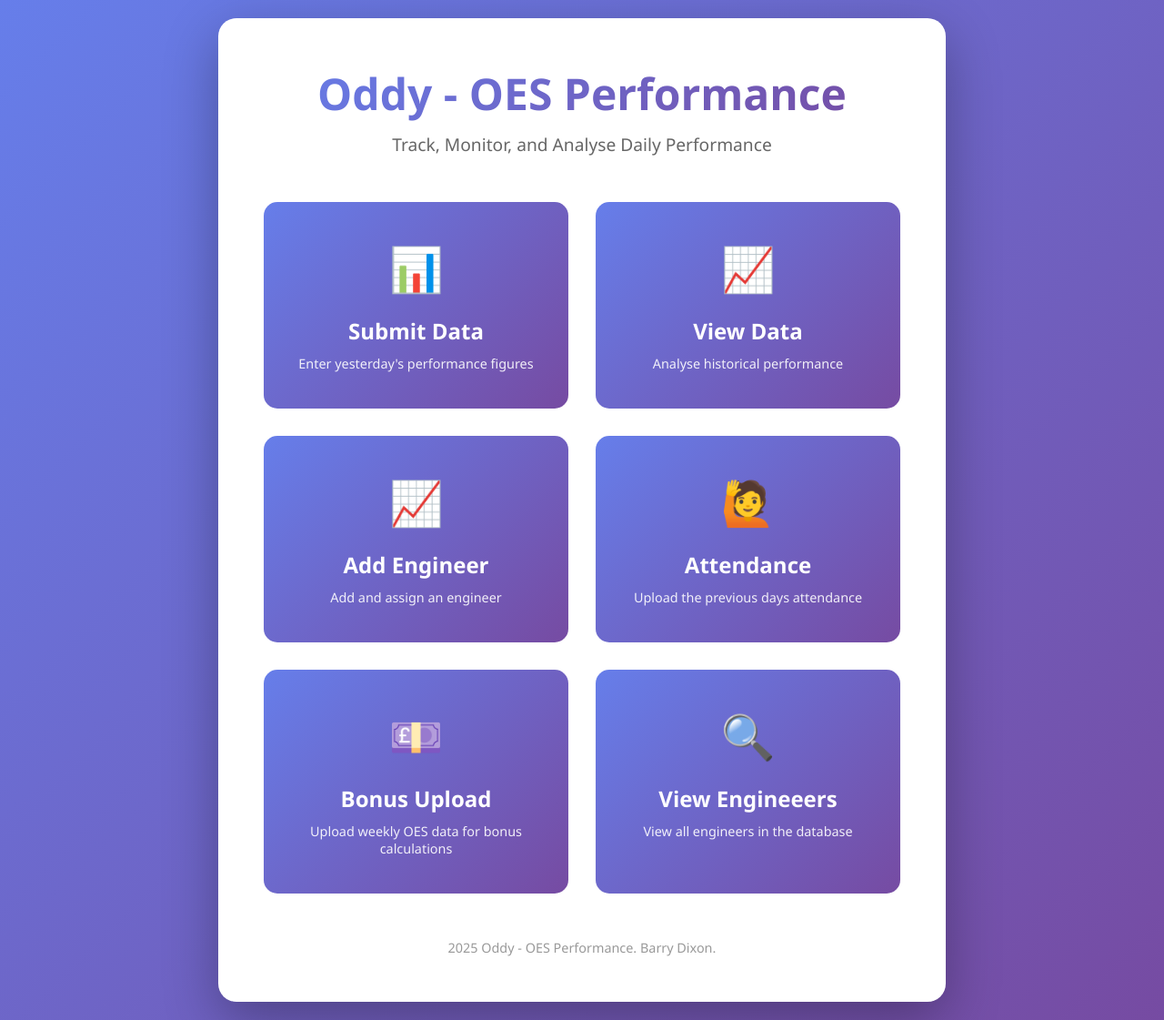
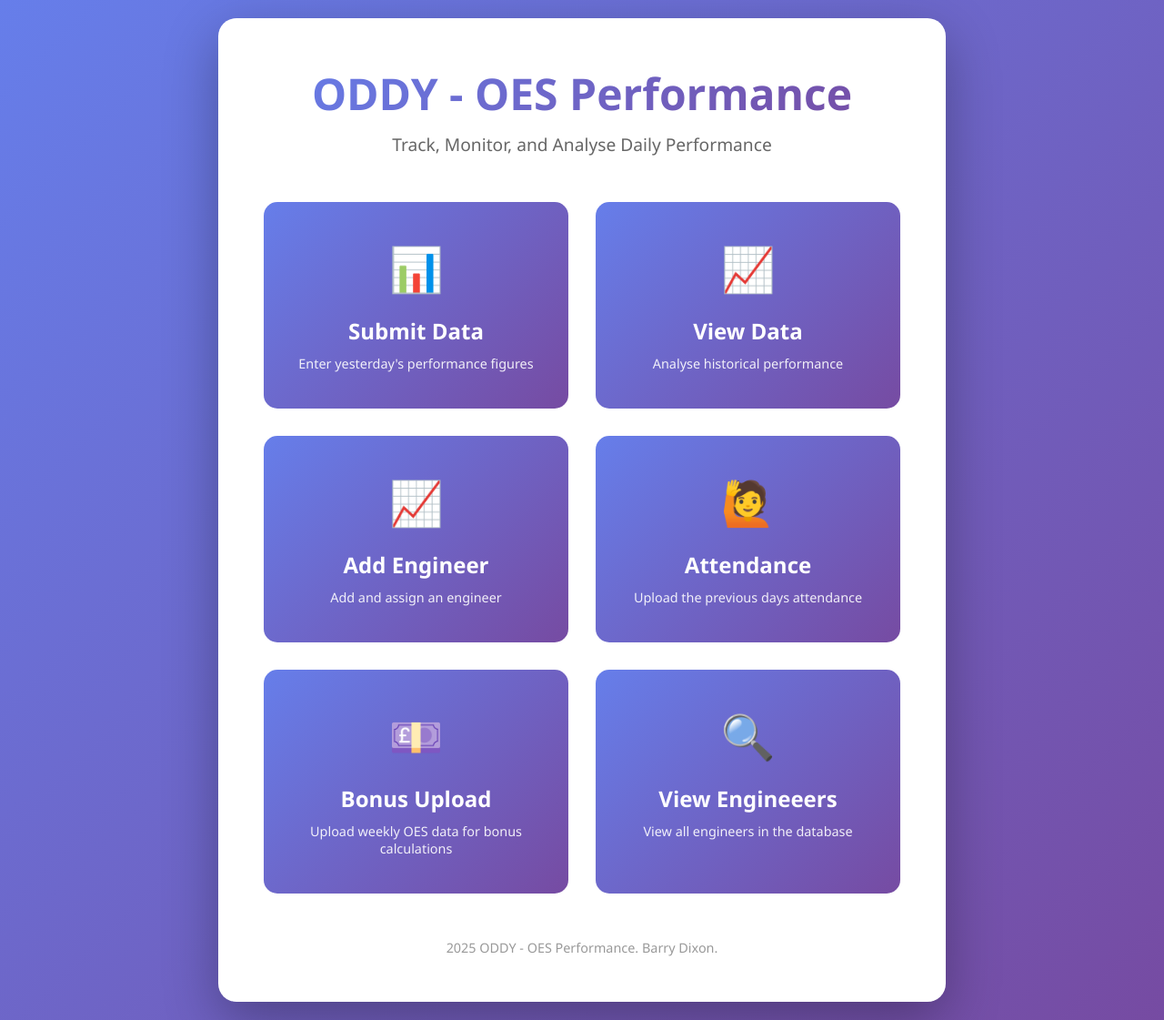
Before and after one commit to meteringbooking-cmd/OESPerformance, a plain HTML site: page index.html in a window 1280 px wide. Shown: the whole page at 91% size. Drawn offline with Linux system fonts and the light colour scheme.

Commit message:
Correct title and branding capitalization in index.html

```diff
--- a/index.html
+++ b/index.html
@@ -3,7 +3,7 @@
 <head>
     <meta charset="UTF-8">
     <meta name="viewport" content="width=device-width, initial-scale=1.0">
-    <title>Oddy - OES Performance</title>
+    <title>ODDY - OES Performance</title>
     <style>
         * {
             margin: 0;
@@ -108,7 +108,7 @@
 </head>
 <body>
     <div class="container">
-        <div class="logo">Oddy - OES Performance</div>
+        <div class="logo">ODDY - OES Performance</div>
         <div class="tagline">Track, Monitor, and Analyse Daily Performance</div>
 
         <div class="nav-cards">
@@ -151,7 +151,7 @@
         </div>
 
         <div class="footer">
-            2025 Oddy - OES Performance. Barry Dixon.
+            2025 ODDY - OES Performance. Barry Dixon.
         </div>
     </div>
 </body>
```
